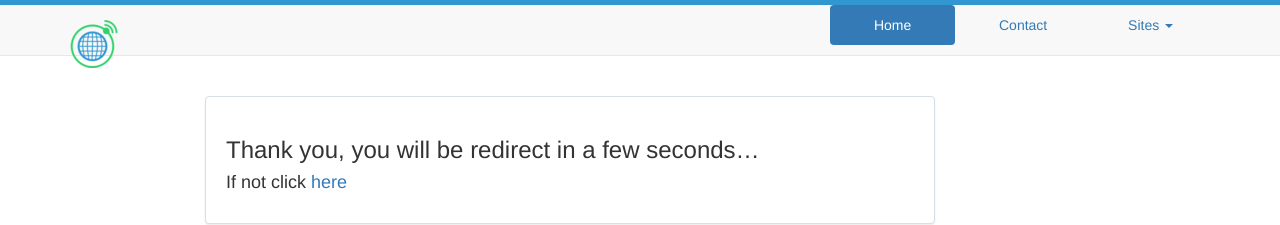
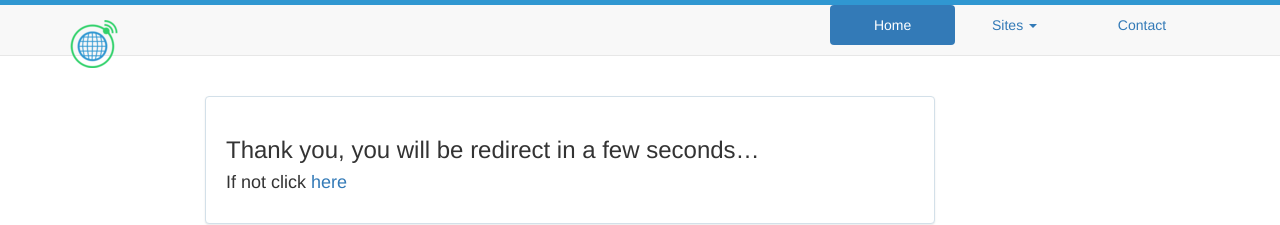
Before and after one commit to Telephony-lebanon/telephony-lebanon.github.io, a Jekyll site: the page built from Thanks.md, in a window 1280 px wide. Shown: the top 225 px of the page. Built offline with Jekyll 4.4.1, drawn with Linux system fonts in a browser that asks for light colours; nearby versions of some CDN libraries; library files that are not in the unit come from our copies.

Commit message:
changed header

```diff
--- a/_includes/header.html
+++ b/_includes/header.html
@@ -8,7 +8,6 @@
             <div class="col-md-offset-8">
             <ul class="nav nav-pills nav-justified">
                 <li class="active"><a href="{{ site.baseurl }}/">Home</a></li>
-                <li><a class="navbar-underline" href="#contact-modal" data-toggle="modal">Contact</a></li>
                 <li class="dropdown">
                     <a href="#" class="dropdown-toggle" data-toggle="dropdown" role="button" aria-haspopup="true" aria-expanded="false">
                         Sites
@@ -24,6 +23,7 @@
                         {% endfor %}
                     </ul>
                 </li>
+                <li><a class="navbar-underline" href="#contact-modal" data-toggle="modal">Contact</a></li>
             </ul>
             </div>
         </div>
```
